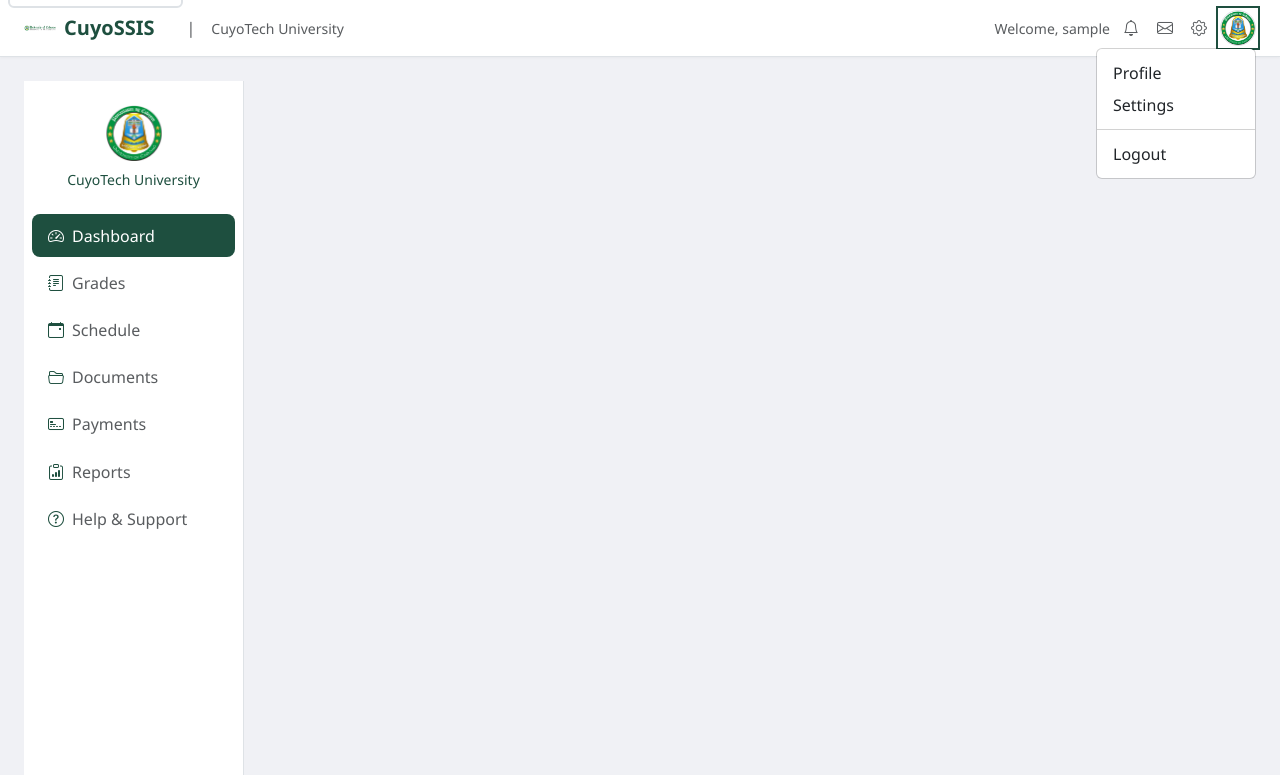
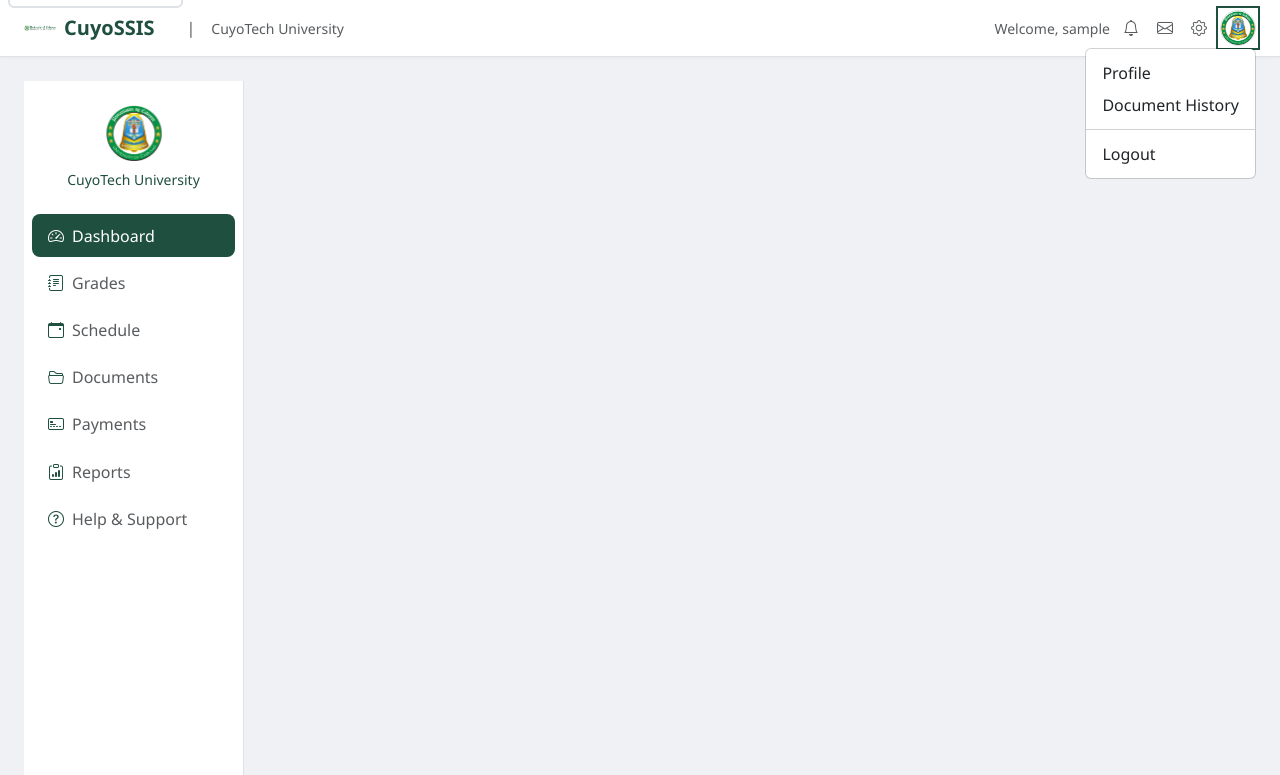
Before and after one commit to kurtlvc/SSIS-PHP, a PHP site: template app/Views/layouts/cuyosis.php in a window 1280 px wide, after a click that opens the changed part. Shown: the top 775 px of the page. Run offline with PHP 8.4, Linux system fonts and the light colour scheme; the template is opened without the code that fills it, so the values that code supplies are empty; the visitor is signed in with stand-in values (Sample User, id 1); some libraries are stand-ins or nearby versions.

Commit message:
fix(frontend): point cuyosis Profile/Document History dropdown at real routes
The dropdown links were href='#' placeholders that did nothing. Profile now
navigates to /ssis/student/profile and Document History to
/ssis/student/documents/history.

```diff
--- a/app/Views/layouts/cuyosis.php
+++ b/app/Views/layouts/cuyosis.php
@@ -45,8 +45,8 @@
                         <img src="/ssis/assets/cuyotech-logo-900x900.webp" alt="Avatar" width="36" height="36" class="rounded-circle border object-fit-cover">
                     </a>
                     <ul class="dropdown-menu dropdown-menu-end">
-                        <li><a class="dropdown-item" href="#" data-dropdown="profile">Profile</a></li>
-                        <li><a class="dropdown-item" href="#" data-dropdown="settings">Settings</a></li>
+                        <li><a class="dropdown-item" href="/ssis/student/profile" data-dropdown="profile">Profile</a></li>
+                        <li><a class="dropdown-item" href="/ssis/student/documents/history" data-dropdown="settings">Document History</a></li>
                         <li><hr class="dropdown-divider"></li>
                         <li><a class="dropdown-item" href="/ssis/logout">Logout</a></li>
                     </ul>
```
